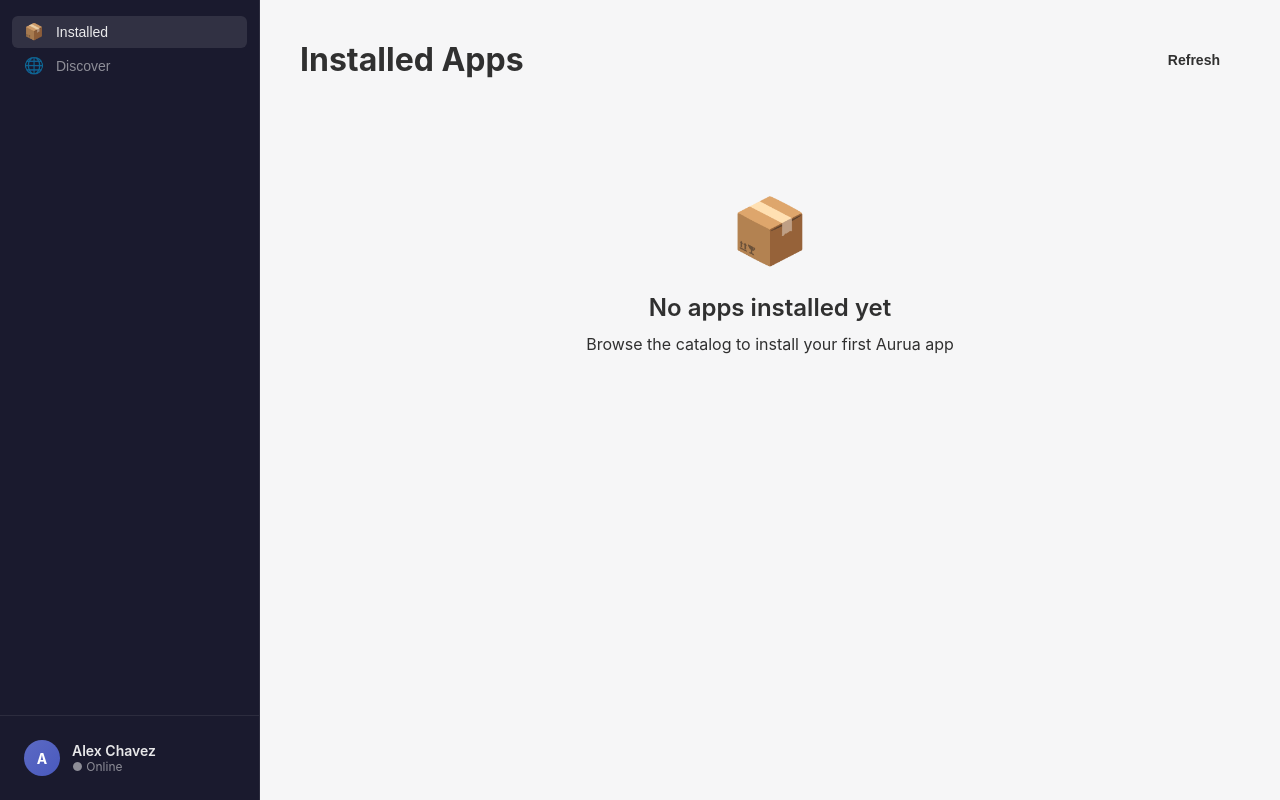
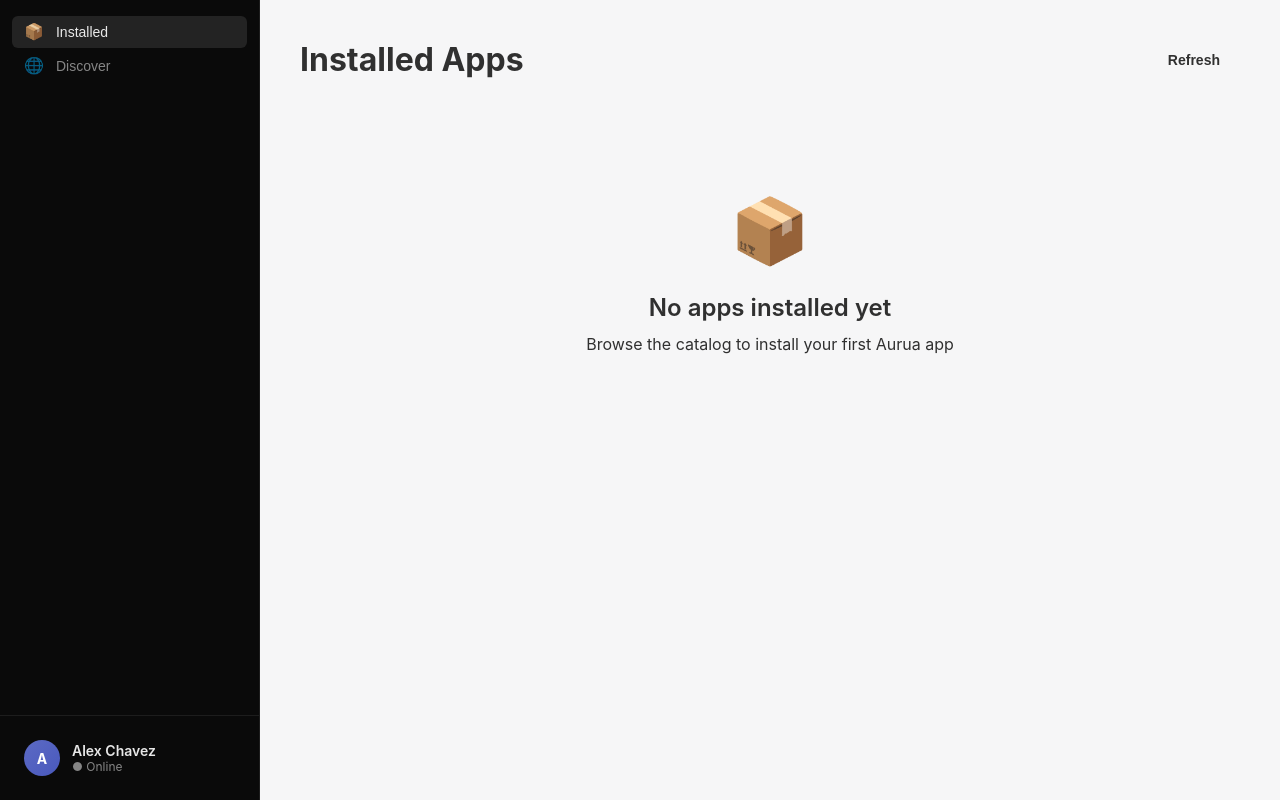
Before and after one commit to AuruaHQ/aurua-dock, a React (Vite) app: page / in a window 1280 px wide. Built offline with nearby package versions, Linux system fonts and the light colour scheme.

Commit message:
Change sidebar background to pure black (#0a0a0a)

```diff
--- a/src/components/Sidebar/Sidebar.css
+++ b/src/components/Sidebar/Sidebar.css
@@ -1,6 +1,6 @@
 .sidebar {
   width: 260px;
-  background: #1a1a2e;
+  background: #0a0a0a;
   border-right: 1px solid rgba(255, 255, 255, 0.08);
   display: flex;
   flex-direction: column;
```
